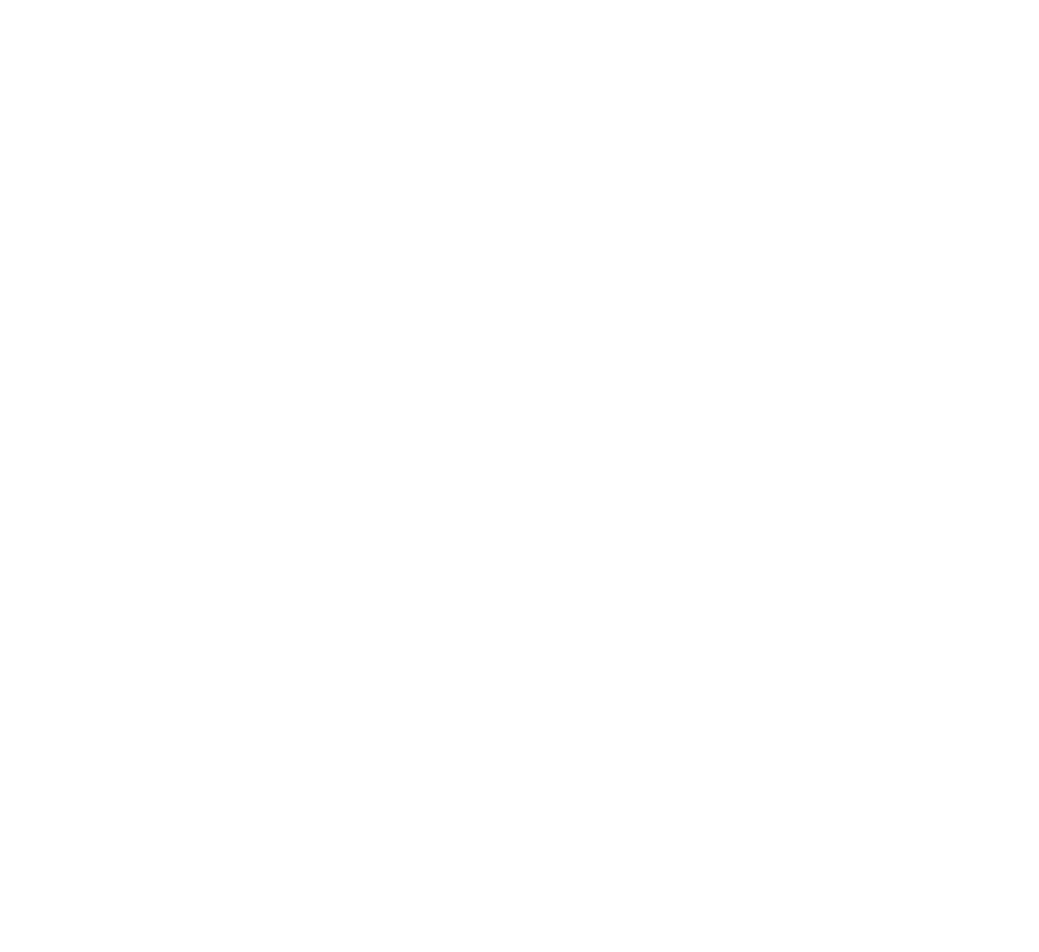
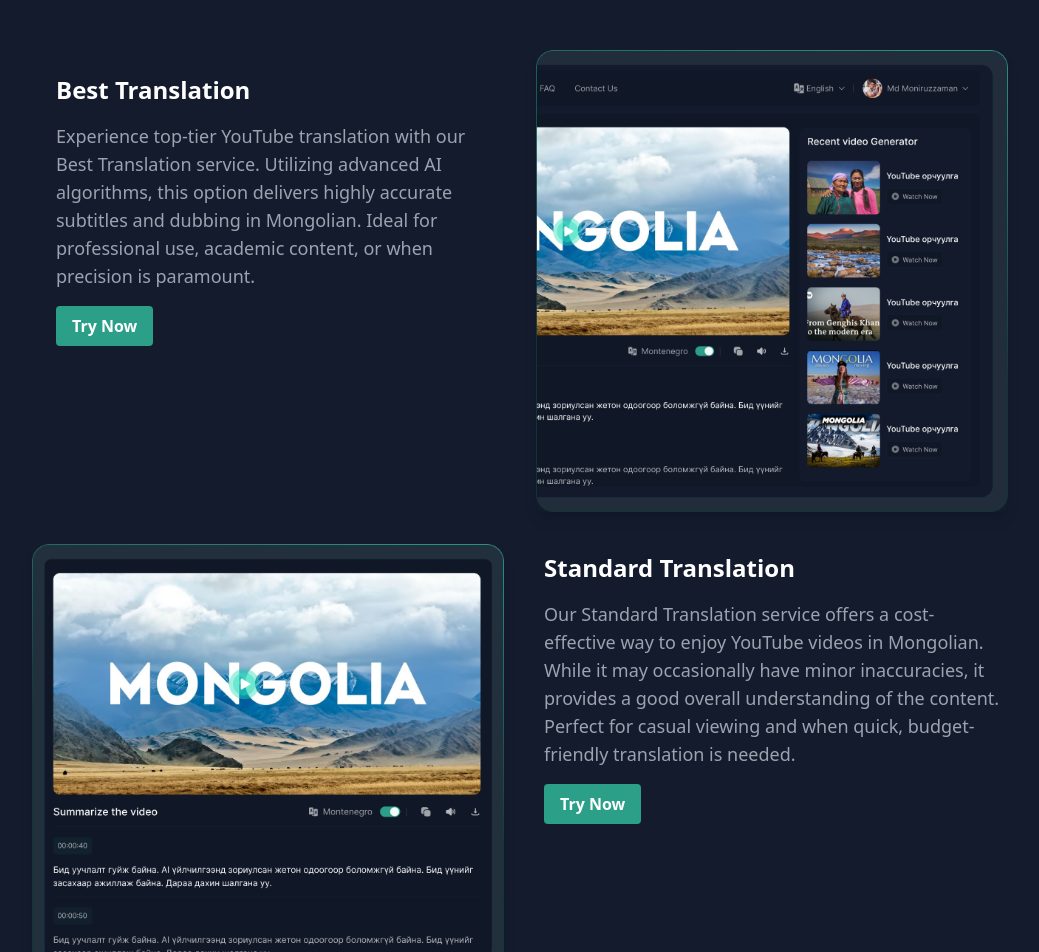
Before and after one commit to Sazid60/Mona-Ai-Landing-Page, a React (Vite) app: page / in a window 1280 px wide. Shown: the part 2400-3352 px from the top of the page, without its empty margins (120-1159 px from the left). Before the commit the page ends 2338 px from the top, so only its background shows below. Built offline with nearby package versions, Linux system fonts and the light colour scheme.

Commit message:
Translation Section Added

```diff
--- a/src/components/StepSection.jsx
+++ b/src/components/StepSection.jsx
@@ -1,4 +1,4 @@
-import React, { useState, useEffect } from 'react';
+import { useState, useEffect } from 'react';
 import { FaUser, FaCogs, FaPlay, FaShareAlt } from 'react-icons/fa';
 
 const StepsSection = () => {
@@ -53,7 +53,7 @@ const StepsSection = () => {
                     {steps.map((step, index) => (
                         <div key={index} className="flex flex-row-reverse xl:flex-col items-center gap-2 mb-6 xl:mb-0">
                             <h1
-                                className={`text-center text-xl lg:text-2xl xl:text-5xl font-bold md:text-left mb-10 xl:mr-4 ${index > 0 ? 'md:mt-8' : ''}`}
+                                className={`text-center text-xl lg:text-2xl xl:text-5xl font-bold md:text-left mb-10 xl:mr-4 text-gray-700 ${index > 0 ? 'md:mt-8' : ''}`}
                                 style={isXlScreen ? { marginTop: `${index * 2}rem` } : {}}
                             >
                                 {step.number}
--- /dev/null
+++ b/src/components/Translation.jsx
@@ -0,0 +1,68 @@
+
+const TranslationSection = () => {
+  const translationData = {
+    bestTranslation: {
+      title: "Best Translation",
+      description: "Experience top-tier YouTube translation with our Best Translation service. Utilizing advanced AI algorithms, this option delivers highly accurate subtitles and dubbing in Mongolian. Ideal for professional use, academic content, or when precision is paramount.",
+      buttonText: "Try Now",
+      imageUrl: "/right.png"
+    },
+    standardTranslation: {
+      title: "Standard Translation",
+      description: "Our Standard Translation service offers a cost-effective way to enjoy YouTube videos in Mongolian. While it may occasionally have minor inaccuracies, it provides a good overall understanding of the content. Perfect for casual viewing and when quick, budget-friendly translation is needed.",
+      buttonText: "Try Now",
+      imageUrl: "/left.png"
+    }
+  };
+  return (
+    <div className="text-white xl:py-12 xl:px-6">
+      <div className="max-w-7xl mx-auto">
+
+        <h2 className="text-3xl md:text-4xl font-bold text-center mb-12">
+          YouTube Translation: Two Tiers to Suit Your Needs
+        </h2>
+
+
+        <div className="grid md:grid-cols-2 gap-8">
+
+          <div className="flex justify-start items-center md:order-2">
+            <img
+              src={translationData.bestTranslation.imageUrl}
+              alt="Best Translation"
+              className="rounded-lg shadow-lg"
+            />
+          </div>
+
+
+          <div className="p-2 xl:p-6 rounded-lg md:order-1">
+            <h3 className="text-sm md:text-lg lg:text-xl xl:text-2xl font-bold mb-4">{translationData.bestTranslation.title}</h3>
+            <p className="text-gray-400 mb-4 text-xs md:text-sm lg:text-base xl:text-lg">{translationData.bestTranslation.description}</p>
+            <button className="bg-[#2C9F89] hover:bg-transparent hover:border border-[#2C9F89] text-white font-semibold py-2 px-4 rounded py-1 px-2 xl:py-2 xl:px-4 text-xs xl:text-base">
+              {translationData.bestTranslation.buttonText}
+            </button>
+          </div>
+
+
+          <div className="flex justify-end items-center md:order-1">
+            <img
+              src={translationData.standardTranslation.imageUrl}
+              alt="Standard Translation"
+              className="rounded-lg shadow-lg"
+            />
+          </div>
+
+
+          <div className="p-2 xl:p-6rounded-lg md:order-2">
+            <h3 className="text-sm md:text-lg lg:text-xl xl:text-2xl font-bold mb-4">{translationData.standardTranslation.title}</h3>
+            <p className="text-gray-400 mb-4 text-xs md:text-sm lg:text-base xl:text-lg">{translationData.standardTranslation.description}</p>
+            <button className="bg-[#2C9F89] hover:bg-transparent hover:border border-[#2C9F89] text-white font-semibold py-1 px-2 xl:py-2 xl:px-4 text-xs xl:text-base rounded">
+              {translationData.standardTranslation.buttonText}
+            </button>
+          </div>
+        </div>
+      </div>
+    </div>
+  );
+};
+
+export default TranslationSection;
--- a/src/pages/Home.jsx
+++ b/src/pages/Home.jsx
@@ -1,8 +1,9 @@
-import { Tab, TabList, TabPanel, Tabs } from "react-tabs";
+
 import Banner from "../components/Banner";
 import 'react-tabs/style/react-tabs.css';
 import TabComponent from "../components/TabComponent";
 import StepSection from "../components/StepSection";
+import TranslationSection from "../components/Translation";
 
 
 const Home = () => {
@@ -13,6 +14,7 @@ const Home = () => {
             <Banner />
             <TabComponent/>
             <StepSection/>
+            <TranslationSection/>
         </div>
     );
 };
```
Also changed, not shown: public/left.png (added), public/right.png (added).
